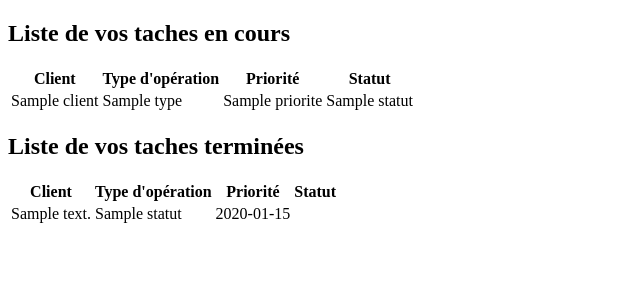
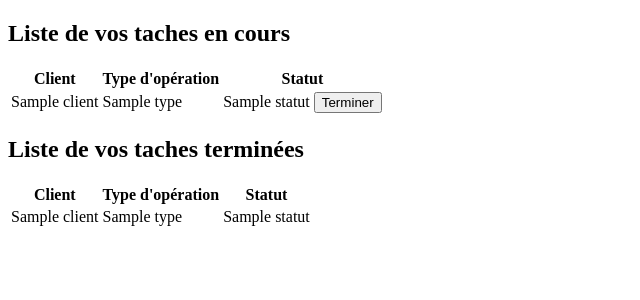
Before and after one commit to QuentinLasue/Projet_CleanThis, a Symfony app: template SYMFONY/templates/liste.html.twig in a window 1280 px wide. Shown: the part 142-442 px from the top of the page, without its empty margins (0-640 px from the left). Run offline with Twig, Linux system fonts and the light colour scheme; the template is opened without the code that fills it: most values are stand-ins (such as "Sample title", 1, 10 or a date in 2020); some libraries are stand-ins or nearby versions.

Commit message:
Page liste presque fini

```diff
--- a/SYMFONY/templates/liste.html.twig
+++ b/SYMFONY/templates/liste.html.twig
@@ -29,17 +29,17 @@
                 <tr>
                     <th class="clientL">Client</th>
                     <th class="typeOperationL">Type d'opération</th>
-                    <th class="prioriteL">Priorité</th>
-                    <th class="statutL">Statut</th>
+                    <th class="statut">Statut</th>
                 </tr>
             </thead>
             <tbody>
                 {% for operation in operationsEnCours %}
                 <tr>
-                    <td>{{ operation.client }}</td>
-                    <td>{{ operation.type }}</td>
-                    <td>{{ operation.priorite }}</td>
-                    <td>{{ operation.statut }}</td>
+                    <td class="clientL">{{ operation.client.name }}</td> {# Afficher le nom du client #}
+                    <td class="typeOperationL">{{ operation.type.name }}</td>
+                    <td class="statutL">{{ operation.statut }}
+                        <button class="buttonTerminer">Terminer</button>
+                    </td>
                 </tr>
                 {% endfor %}
             </tbody>
@@ -55,20 +55,18 @@
                 <tr>
                     <th class="clientL">Client</th>
                     <th class="typeOperationL">Type d'opération</th>
-                    <th class="prioriteL">Priorité</th>
                     <th class="statutL">Statut</th>
                 </tr>
             </thead>
-<tbody>
-    {% for operation in operationsEnCours %}
-    <tr>
-        <td>{{ operation.description }}</td>
-        <td>{{ operation.statut }}</td>
-        <td>{{ operation.dateForecast|date('Y-m-d') }}</td>
-        <!-- Affichez d'autres propriétés si nécessaire -->
-    </tr>
-    {% endfor %}
-</tbody>
+            <tbody>
+                {% for operation in operationsTerminees %}
+                <tr>
+                    <td class="clientL">{{ operation.client.name }}</td>
+                    <td class="typeOperationL">{{ operation.type.name }}</td>
+                    <td class="statutL">{{ operation.statut }}</td>
+                </tr>
+                {% endfor %}
+            </tbody>
         </table>
     </div>
 </html>
```
Also changed, not shown: SYMFONY/assets/styles/app.css (+32 -0 lines), SYMFONY/src/DataFixtures/OperationFixtures.php (+6 -16 lines), 1 other file.
